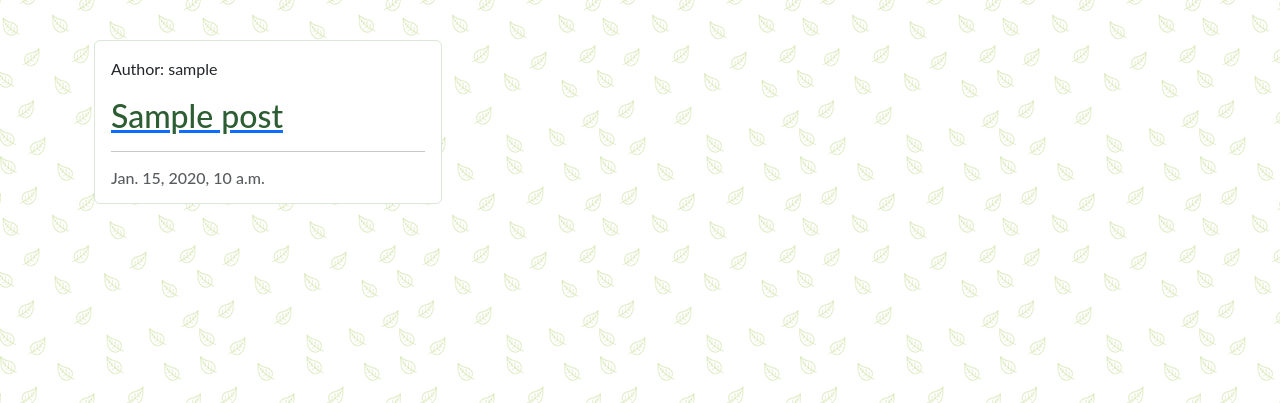
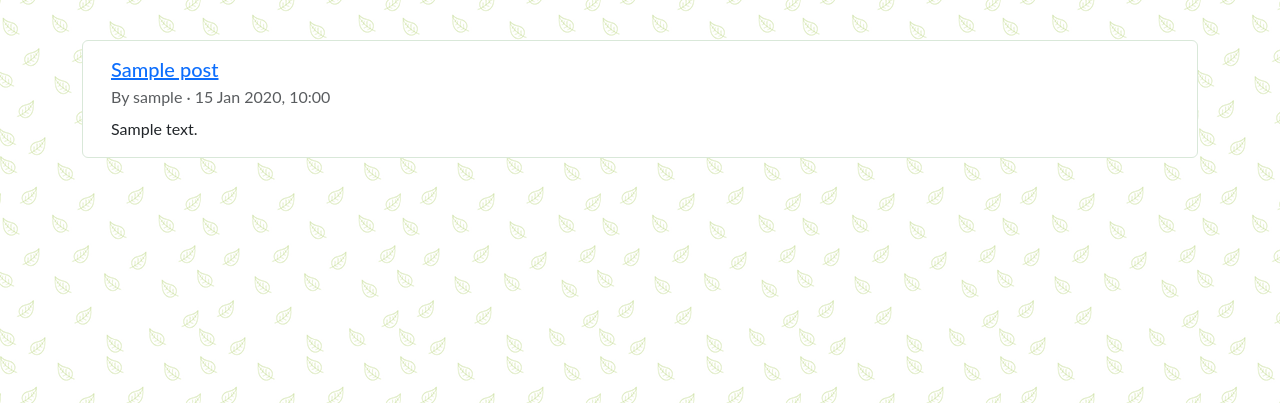
Before and after one commit to hisarciklilar/happy-green-space, a Django app: page /forum/ in a window 1280 px wide. Shown: the part 61-464 px from the top of the page. Run offline with Django 5.2, Linux system fonts and the light colour scheme; tables that the repository leaves empty hold one stand-in row (values such as "Sample post").

```diff
--- a/forum/templates/forum/post_list.html
+++ b/forum/templates/forum/post_list.html
@@ -10,30 +10,20 @@
         <div class="col-12 mt-3 left">
             <div class="row">
                 {% for post in posts %}
-                <div class="col-md-4">
-                    <div class="card mb-4">
-                        <div class="card-body">
-                            <div class="image-container">
-                                <div class="image-flash">
-                                    <p class="author">Author: {{ post.author }}</p>
-                                </div>
-                            </div>
-                            <a href="#" class="post-link">
-                                <h2 class="card-title">{{ post.title }}</h2>
-                            </a>
-
-                            <hr />
-                            <p class="card-text text-muted h6">{{ post.created_on}}
-                            </p>
-                        </div>
+                <div class="card mb-3">
+                    <div class="card-body">
+                    <h2 class="h5 mb-1">
+                        <a href="{% url 'forum:post_detail' post.slug %}">{{ post.title }}</a>
+                    </h2>
+                    <p class="text-muted mb-2">
+                        By {{ post.author.username }} · {{ post.created_on|date:"j M Y, H:i" }}
+                    </p>
+                    <p class="mb-0">
+                        {{ post.content|truncatechars:200 }}
+                    </p>
                     </div>
                 </div>
-                {% if forloop.counter|divisibleby:3 %}
-            </div>
-            <div class="row">
-                {% endif %}
                 {% endfor %}
-
             </div>
         </div>
     </div>
--- a/forum/urls.py
+++ b/forum/urls.py
@@ -6,5 +6,5 @@ app_name = 'forum'
 urlpatterns = [
     path('', PostList.as_view(), name='post_list'),
 #    path('<slug:slug>/', PostDetail.as_view(), name='post_detail'),
-    path('post/<int:pk>/', PostDetail.as_view(), name='post_detail'),
+    path('<slug:slug>/', PostDetail.as_view(), name='post_detail'),
 ]
--- a/forum/views.py
+++ b/forum/views.py
@@ -1,6 +1,6 @@
 from django.shortcuts import render
 from django.views import generic
-from .models import Post
+from .models import Post, Reply
 
 class PostList(generic.ListView):
     model = Post
@@ -14,3 +14,8 @@ class PostDetail(generic.DetailView):
     model = Post
     template_name = "forum/post_detail.html"
     context_object_name = "post"
+
+    def get_context_data(self, **kwargs):
+        context = super().get_context_data(**kwargs)
+        context['replies'] = self.object.replies.all().order_by('created_on')
+        return context
--- a/happy_green_space/settings.py
+++ b/happy_green_space/settings.py
@@ -141,9 +141,12 @@ STATICFILES_DIRS = [os.path.join(BASE_DIR, 'static'), ]
 STATIC_ROOT = os.path.join(BASE_DIR, 'staticfiles')
 
 STORAGES = {
+    "default": {
+        "BACKEND": "django.core.files.storage.FileSystemStorage",
+    },
     "staticfiles": {
         "BACKEND": "whitenoise.storage.CompressedManifestStaticFilesStorage",
-    }
+    },
 }
 
 # Default primary key field type
```
Also changed, not shown: forum/templates/forum/post_detail.html (added, +35 -0 lines).
